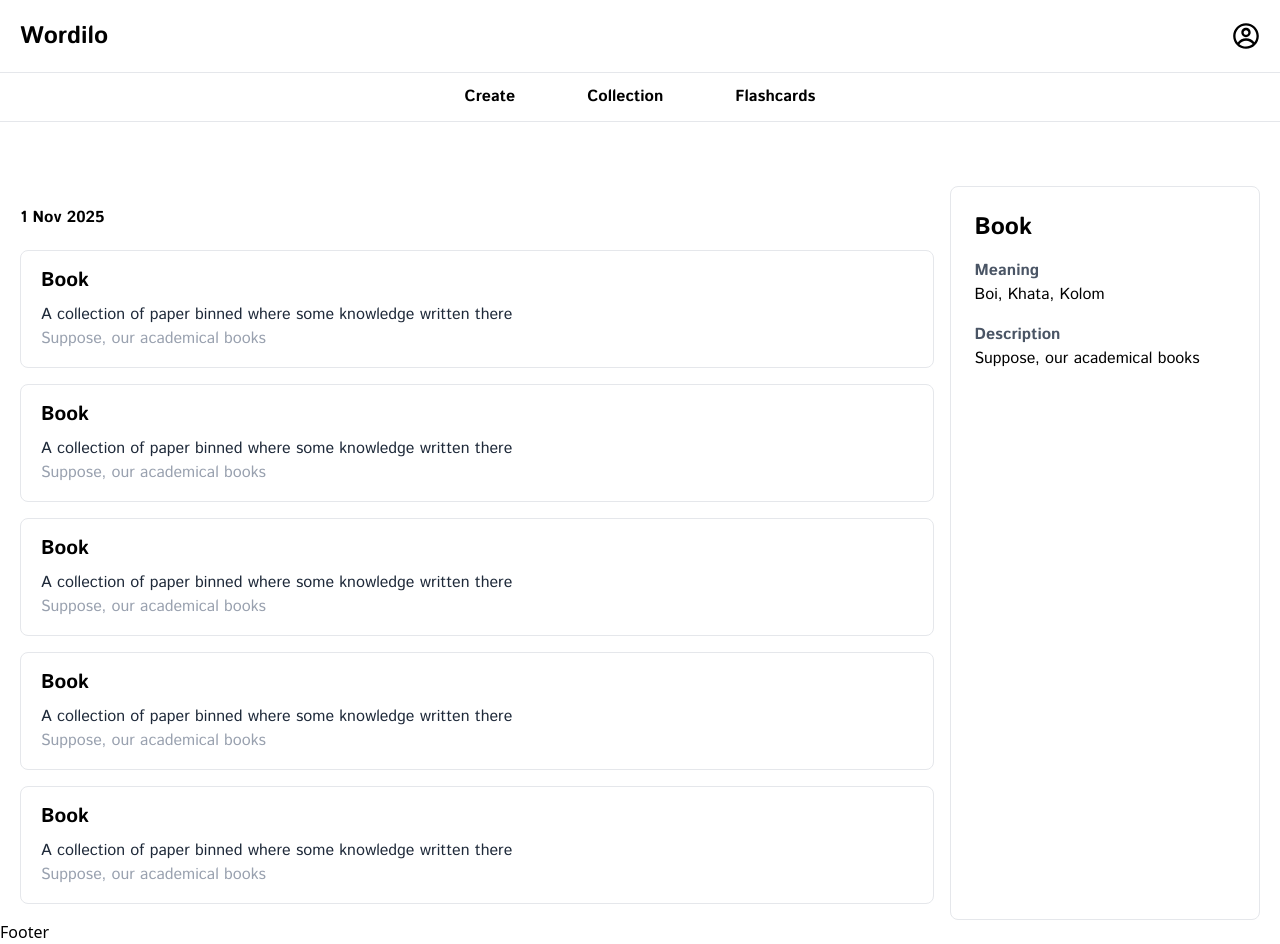
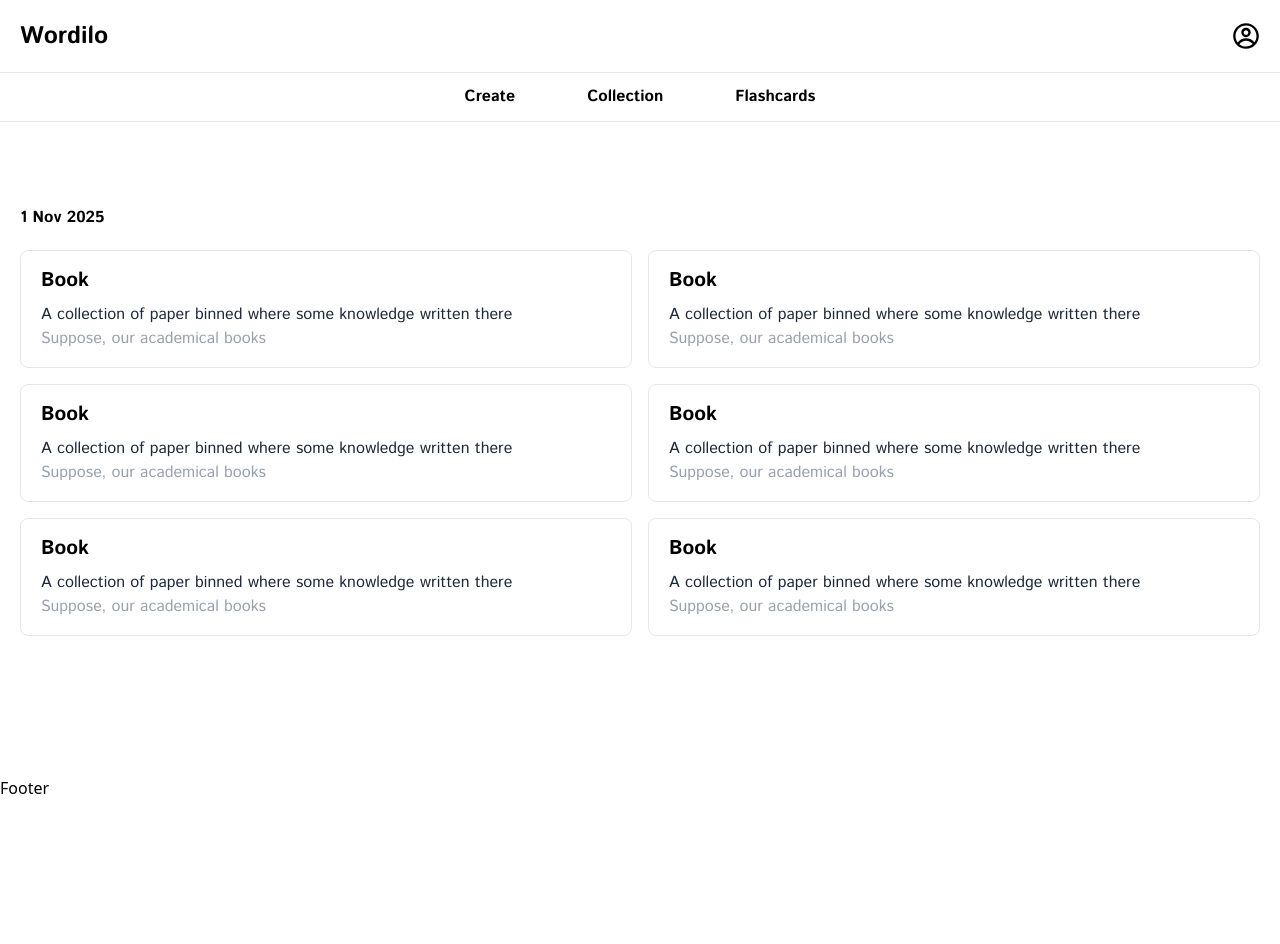
Before and after one commit to IamAshrafee/Wordilo, a React (Vite) app in the folder Frontend/: page /collection in a window 1280 px wide. After the commit the page ends 800 px from the top, so only its background shows below. Built offline with nearby package versions, Linux system fonts and the light colour scheme.

Commit message:
Handle click implemented

```diff
--- a/Frontend/src/components/ui/WordCard.jsx
+++ b/Frontend/src/components/ui/WordCard.jsx
@@ -1,8 +1,11 @@
 import React from "react";
 
-const WordCard = ({ word, meaning, description }) => {
+const WordCard = ({ word, meaning, description, onClick }) => {
   return (
-    <div className="bg-white border border-gray-200 py-4 px-5 grow rounded-lg cursor-pointer">
+    <div
+      className="bg-white border border-gray-200 py-4 px-5 grow rounded-lg cursor-pointer"
+      onClick={onClick}
+    >
       <h4 className="font-istok font-bold text-xl mb-2">{word}</h4>
       <p className="font-istok text-gray-800">{meaning}</p>
       <p className="font-istok text-gray-400">{description}</p>
--- a/Frontend/src/pages/collection/Collection.jsx
+++ b/Frontend/src/pages/collection/Collection.jsx
@@ -1,9 +1,19 @@
-import React from "react";
+import React, { useState } from "react";
 import MainWidth from "../../components/layout/MainWidth";
 import WordCard from "../../components/ui/WordCard";
 import WordDetailCard from "./WordDetailCard";
 
 const Collection = () => {
+  const [isClicked, setClicked] = useState(false);
+
+  const HandleWordClick = () => {
+    if (isClicked === false) {
+      setClicked(true);
+    } else {
+      setClicked(false);
+    }
+  };
+
   return (
     <div className="mt-8">
       <MainWidth>
@@ -16,34 +26,46 @@ const Collection = () => {
                 meaning="A collection of paper binned where some knowledge written
                   there"
                 description="Suppose, our academical books"
+                onClick={HandleWordClick}
               />
               <WordCard
                 word="Book"
                 meaning="A collection of paper binned where some knowledge written
                   there"
                 description="Suppose, our academical books"
+                onClick={HandleWordClick}
               />
               <WordCard
                 word="Book"
                 meaning="A collection of paper binned where some knowledge written
                   there"
                 description="Suppose, our academical books"
+                onClick={HandleWordClick}
               />
               <WordCard
                 word="Book"
                 meaning="A collection of paper binned where some knowledge written
                   there"
                 description="Suppose, our academical books"
+                onClick={HandleWordClick}
               />
               <WordCard
                 word="Book"
                 meaning="A collection of paper binned where some knowledge written
                   there"
                 description="Suppose, our academical books"
+                onClick={HandleWordClick}
+              />
+              <WordCard
+                word="Book"
+                meaning="A collection of paper binned where some knowledge written
+                  there"
+                description="Suppose, our academical books"
+                onClick={HandleWordClick}
               />
             </div>
           </div>
-          <WordDetailCard></WordDetailCard>
+          {isClicked ? <WordDetailCard></WordDetailCard> : ""}
         </div>
       </MainWidth>
     </div>
--- a/Frontend/src/pages/collection/WordDetailCard.jsx
+++ b/Frontend/src/pages/collection/WordDetailCard.jsx
@@ -2,7 +2,7 @@ import React from "react";
 
 const WordDetailCard = () => {
   return (
-    <div className="py-4 px-6 border border-gray-200 rounded-lg w-[800px]">
+    <div className="py-4 px-6 border border-gray-200 rounded-lg w-[800px] transition-all duration-300">
       <div>
         <h2 className="font-istok text-2xl font-bold  mt-2">Book</h2>
         <div className="mt-4">
```
